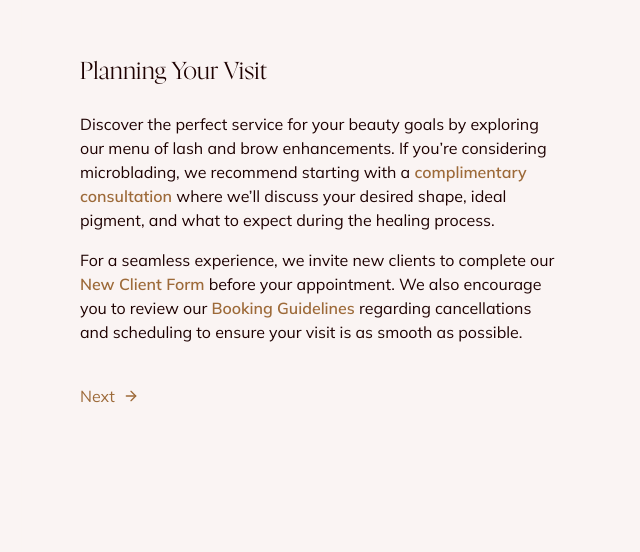
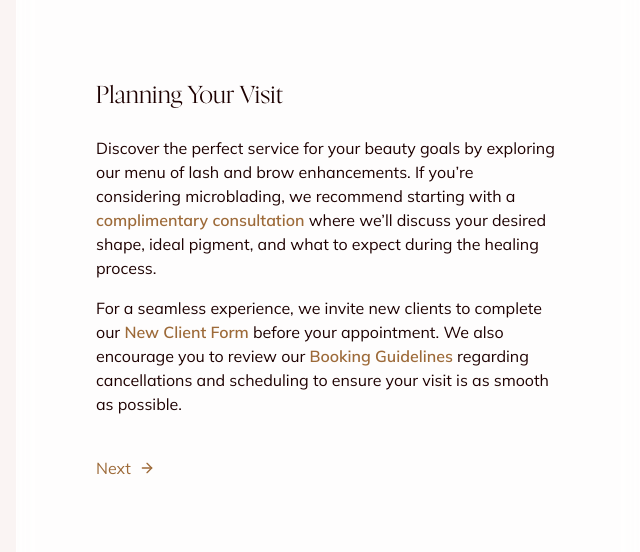
Before and after one commit to travhall/moxie-beauty, a Next.js app: page / in a window 1280 px wide. Shown: the part 1988-2540 px from the top of the page, without its empty margins (0-640 px from the left). Built offline with nearby package versions, Linux system fonts and the light colour scheme.

Commit message:
feat: add sticky scroll animation classes and implement scroll-based section activation in Appointments component

```diff
--- a/app/globals.css
+++ b/app/globals.css
@@ -175,3 +175,86 @@ body {
     top: auto !important;
   }
 }
+
+/* Sticky Scroll Animation Classes */
+.sticky-scroll-container {
+  position: sticky;
+  top: 0;
+  height: 100vh;
+  width: 100%;
+  overflow: hidden;
+}
+
+.sticky-scroll-section {
+  position: relative;
+  height: 100vh;
+  width: 100%;
+  overflow: hidden;
+}
+
+.sticky-panel {
+  position: absolute;
+  width: 50%;
+  height: 100vh;
+  top: 0;
+  transition: all 0.7s cubic-bezier(0.4, 0, 0.2, 1);
+}
+
+.sticky-panel-left {
+  left: 0;
+  transform: translateX(-100%);
+}
+
+.sticky-panel-right {
+  right: 0;
+  transform: translateX(100%);
+}
+
+.sticky-panel-left.slide-in {
+  transform: translateX(0);
+}
+
+.sticky-panel-right.slide-in {
+  transform: translateX(0);
+}
+
+.sticky-panel.fade-out {
+  opacity: 0.3;
+}
+
+.sticky-panel-content {
+  height: 100vh;
+  display: flex;
+  align-items: center;
+  justify-content: center;
+  padding: 2rem;
+  background: rgba(var(--background-rgb, 255, 255, 255), 0.85);
+  backdrop-filter: blur(12px);
+}
+
+.dark .sticky-panel-content {
+  background: rgba(var(--background-rgb, 0, 0, 0), 0.85);
+}
+
+/* Mobile responsive adjustments */
+@media (max-width: 1023px) {
+  .sticky-scroll-section {
+    height: auto;
+    min-height: 100vh;
+    position: relative;
+  }
+
+  .sticky-panel {
+    position: relative;
+    width: 100%;
+    height: auto;
+    min-height: 100vh;
+    transform: none !important;
+    opacity: 1 !important;
+  }
+
+  .sticky-panel-content {
+    height: auto;
+    min-height: 100vh;
+  }
+}
--- a/components/about.tsx
+++ b/components/about.tsx
@@ -7,7 +7,7 @@ import workImage from "@/public/images/jackie-working.jpg";
 const About = () => {
   useEffect(() => {
     const initSectionAnimations = () => {
-      console.log("Animations initialized");
+      // console.log("Animations initialized");
     };
 
     initSectionAnimations();
--- a/components/appointments.tsx
+++ b/components/appointments.tsx
@@ -4,6 +4,7 @@ import { ArrowRight } from "lucide-react";
 import Image from "next/image";
 import apptImage from "@/public/images/moxie-lobby.jpg";
 import Button from "./button";
+import { useEffect, useRef, useState } from "react";
 
 const appointmentSections = [
   {
@@ -121,9 +122,44 @@ const appointmentSections = [
 ];
 
 export default function Appointments() {
+  const [activeSectionIndex, setActiveSectionIndex] = useState(0);
+  const scrollWrapperRef = useRef<HTMLDivElement | null>(null);
+
+  useEffect(() => {
+    const wrapper = scrollWrapperRef.current;
+    if (!wrapper) return;
+
+    const handleScroll = () => {
+      const rect = wrapper.getBoundingClientRect();
+      const viewportHeight =
+        window.innerHeight || document.documentElement.clientHeight;
+
+      // How far the top of the wrapper has moved into the viewport
+      const offset = -rect.top;
+      const totalScrollable = wrapper.offsetHeight - viewportHeight;
+
+      if (totalScrollable <= 0) {
+        setActiveSectionIndex(0);
+        return;
+      }
+
+      const rawProgress = offset / totalScrollable;
+      const clamped = Math.min(Math.max(rawProgress, 0), 0.999);
+      const index = Math.floor(clamped * appointmentSections.length);
+      setActiveSectionIndex(index);
+    };
+
+    handleScroll();
+    window.addEventListener("scroll", handleScroll, { passive: true });
+    return () => window.removeEventListener("scroll", handleScroll);
+  }, []);
+
+  const currentSection =
+    appointmentSections[activeSectionIndex] ?? appointmentSections[0];
+
   return (
     <section
-      className="min-h-screen w-full max-w-7xl mx-auto p-4 md:pt-24 relative"
+      className="min-h-screen w-full max-w-7xl mx-auto p-4 md:pt-24 relative z-10"
       id="Appointments"
       tabIndex={-1}
       aria-label="Appointments section"
@@ -157,35 +193,28 @@ export default function Appointments() {
         </div>
       </div>
 
+      {/* Scroll height wrapper drives how long the pinned panel stays */}
       <div
-        className="relative backdrop-blur-sm"
+        ref={scrollWrapperRef}
         style={{ height: `${appointmentSections.length * 100}vh` }}
       >
-        {appointmentSections.map((section, index) => (
+        {/* Single pinned visual panel that changes with active section */}
+        <div className="sticky-scroll-container relative backdrop-blur-lg bg-(--background)/75 z-50">
           <div
-            key={section.id}
-            id={section.id}
-            className="sticky top-0 h-screen w-full flex flex-col lg:flex-row items-start lg:items-center"
-            style={{ zIndex: index + 1 }}
+            className={`sticky-panel sticky-panel-${currentSection.position} slide-in`}
           >
-            {/* Content Panel */}
-            <div
-              className={`w-full lg:w-1/2 bg-(--background)/85 backdrop-blur-lg py-8 px-4 lg:pt-32 h-full ${
-                section.position === "left"
-                  ? "lg:justify-end order-1"
-                  : "lg:ml-auto lg:justify-start order-1 lg:order-1"
-              } ${index > 0 ? "mt-8 lg:mt-0" : ""}`}
-            >
-              <div className="lg:max-w-xl lg:p-12 flex flex-col justify-center">
+            <div className="sticky-panel-content">
+              <div className="max-w-xl p-8 lg:p-12">
                 <h3 className="text-xl lg:text-2xl font-nyght mb-5 lg:mb-6">
-                  {section.title}
+                  {currentSection.title}
                 </h3>
-                <div className="prose max-w-none">{section.content}</div>
+                <div className="prose max-w-none">{currentSection.content}</div>
 
-                {index < appointmentSections.length - 1 && (
+                {activeSectionIndex < appointmentSections.length - 1 && (
                   <button
                     onClick={() => {
-                      const nextSection = appointmentSections[index + 1].id;
+                      const nextSection =
+                        appointmentSections[activeSectionIndex + 1].id;
                       document.getElementById(nextSection)?.scrollIntoView({
                         behavior: "smooth",
                         block: "start",
@@ -200,7 +229,7 @@ export default function Appointments() {
               </div>
             </div>
           </div>
-        ))}
+        </div>
       </div>
     </section>
   );
--- a/components/navigation.tsx
+++ b/components/navigation.tsx
@@ -55,7 +55,7 @@ export default function Navigation() {
 
   // Handle intersection changes
   const handleIntersection = useCallback((activeId: string | null) => {
-    console.log("Navigation received intersection:", activeId); // Debug log
+    // console.log("Navigation received intersection:", activeId);
     if (activeId) {
       setActiveSection(activeId);
     }
@@ -83,11 +83,11 @@ export default function Navigation() {
 
   // Update indicator position - more robust approach
   useEffect(() => {
-    console.log("Active section changed to:", activeSection); // Debug log
+    // console.log("Active section changed to:", activeSection); // Debug log
 
     // Skip if hero section or no container
     if (activeSection === "hero" || !navContainerRef.current) {
-      console.log("Hiding indicator - hero section or no container"); // Debug log
+      // console.log("Hiding indicator - hero section or no container"); // Debug log
       setIndicatorStyle({ width: 0, left: 0, opacity: 0 });
       return;
     }
@@ -96,12 +96,12 @@ export default function Navigation() {
       const activeNav = navRefs.current[activeSection];
       const navContainer = navContainerRef.current;
 
-      console.log(
-        "Updating indicator - nav:",
-        !!activeNav,
-        "container:",
-        !!navContainer
-      ); // Debug log
+      // console.log(
+      //   "Updating indicator - nav:",
+      //   !!activeNav,
+      //   "container:",
+      //   !!navContainer
+      // ); // Debug log
 
       if (activeNav && navContainer) {
         const navRect = activeNav.getBoundingClientRect();
@@ -113,10 +113,10 @@ export default function Navigation() {
           opacity: 1,
         };
 
-        console.log("New indicator style:", newStyle); // Debug log
+        // console.log("New indicator style:", newStyle); // Debug log
         setIndicatorStyle(newStyle);
       } else {
-        console.log("Failed to update indicator - missing elements"); // Debug log
+        // console.log("Failed to update indicator - missing elements"); // Debug log
         setIndicatorStyle({ width: 0, left: 0, opacity: 0 });
       }
     };
@@ -186,7 +186,7 @@ export default function Navigation() {
             href={`#${item.section}`}
             ref={(el) => {
               navRefs.current[item.section] = el;
-              console.log(`Nav ref set for ${item.section}:`, !!el); // Debug log
+              // console.log(`Nav ref set for ${item.section}:`, !!el); // Debug log
             }}
             className={`text-base font-bold rounded-full py-1 px-3 transition-all relative z-10 border border-transparent hover:border-(--accent)/20 hover:bg-(--accent)/20 focus:outline-none focus:ring-2 focus:ring-(--accent)/50 focus:border-(--accent)/40 ${
               activeSection === item.section ? "text-(--background)" : ""
--- a/components/testimonials.tsx
+++ b/components/testimonials.tsx
@@ -55,7 +55,7 @@ const TestimonialsCarousel = () => {
   // Initialize animations after component mounts
   useEffect(() => {
     const initSectionAnimations = () => {
-      console.log("Animations initialized");
+      // console.log("Animations initialized");
 
       // Optional: Add smooth scrolling behavior for browsers that don't support it natively
       const container = scrollContainerRef.current;
```
Also changed, not shown: hooks/useSlideAnimation.ts (added, +153 -0 lines).
